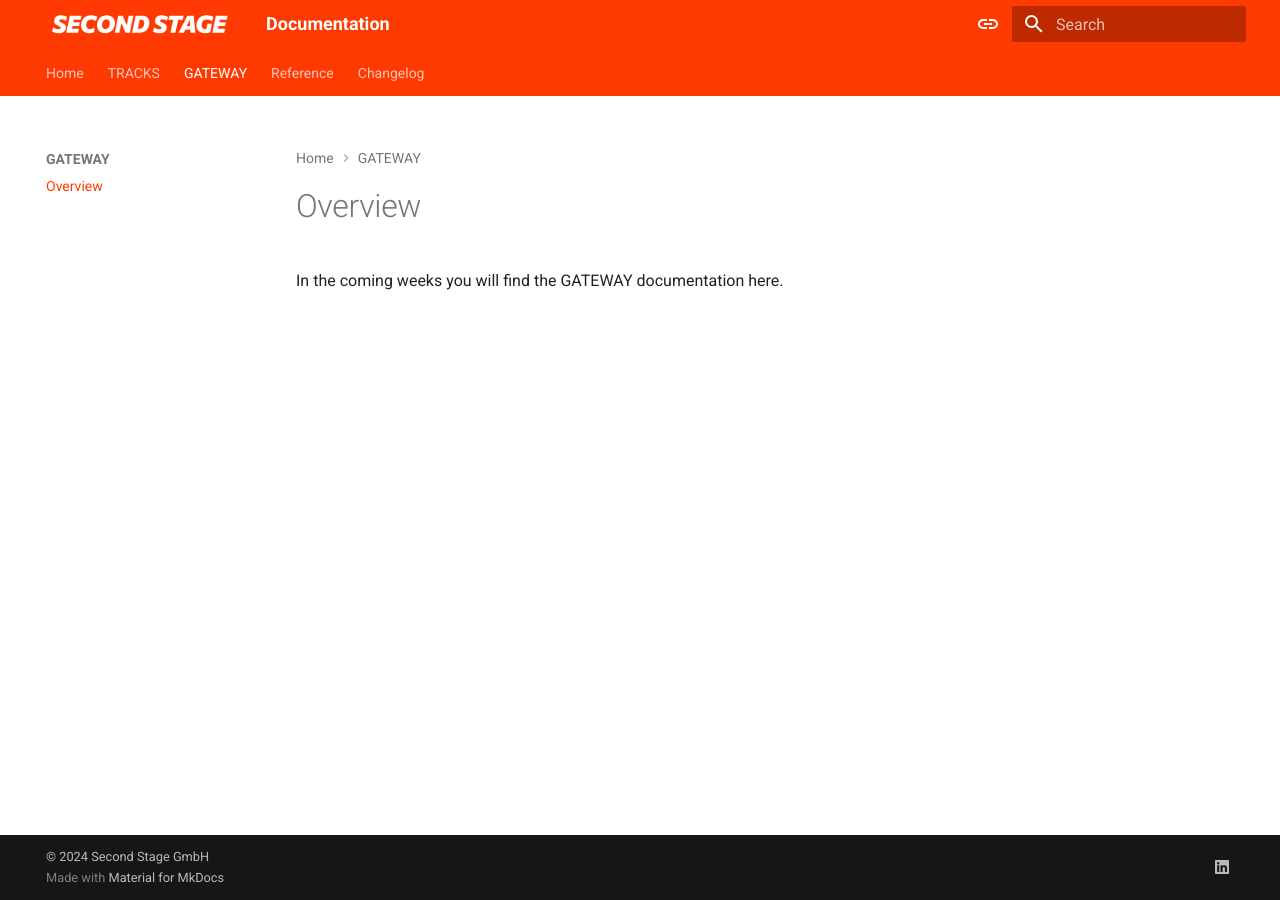
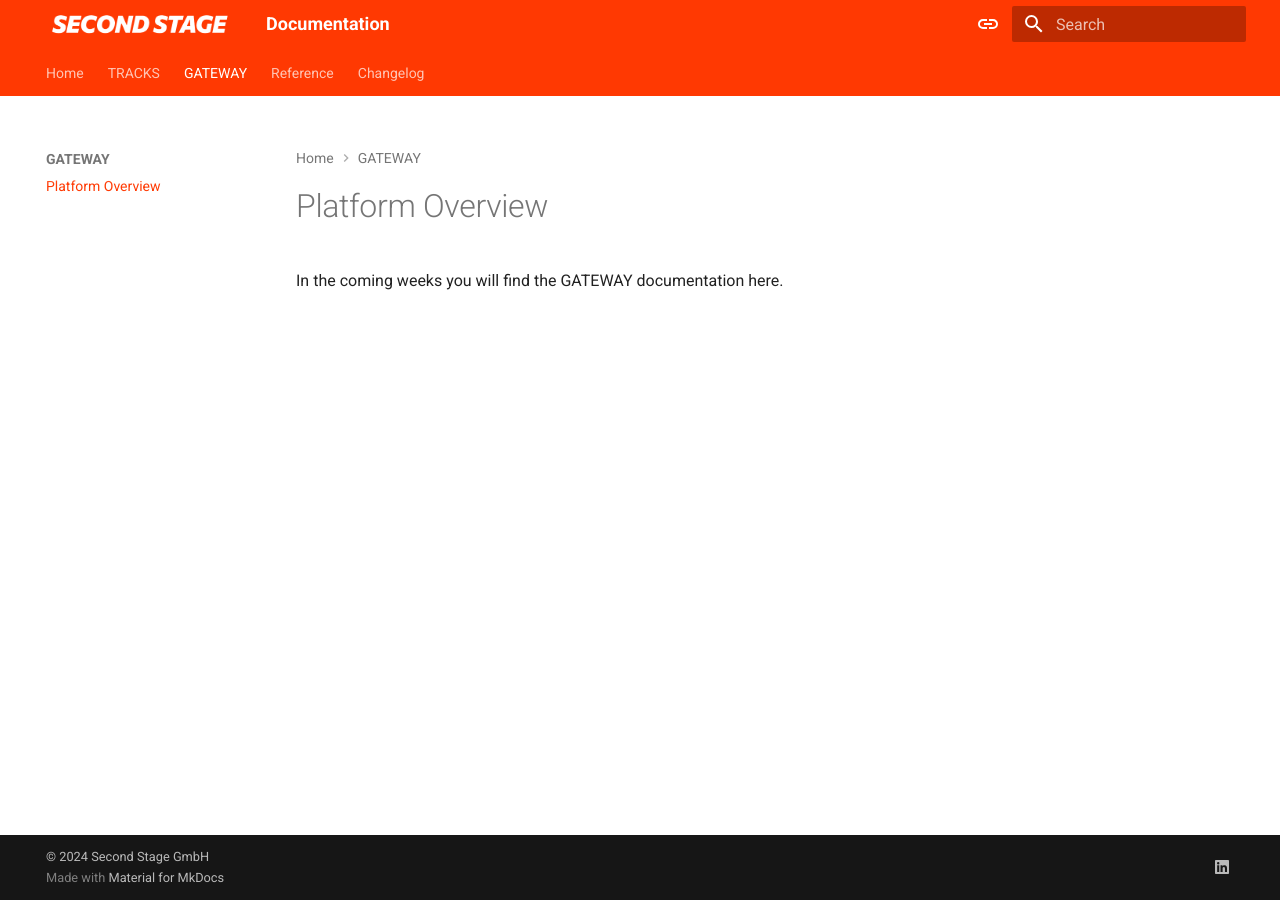
Before and after one commit to secondstage-io/tracks-documentation, an MkDocs documentation site: the page built from docs/gateway/overview.md, in a window 1280 px wide. Built offline with MkDocs 1.6.1 and Material for MkDocs 9.7.7, drawn with Linux system fonts in a browser that asks for light colours.

Commit message:
Update mkdocs.yml
menu naming change

```diff
--- a/mkdocs.yml
+++ b/mkdocs.yml
@@ -88,12 +88,12 @@ copyright: |
 nav:
   - Home: index.md
   - TRACKS:
-    - Overview: tracks/overview.md
+    - Platform Overview: tracks/overview.md
     - Marketing Analytics: tracks/marketing-analytics.md
     - Attribution Tracking: tracks/attribution-tracking.md
     - Data Handling & Security: tracks/data-security.md
   - GATEWAY:
-    - Overview: gateway/overview.md
+    - Platform Overview: gateway/overview.md
   - Reference:
     - Glossary: glossary.md
     - Further Reading: resources.md
```
